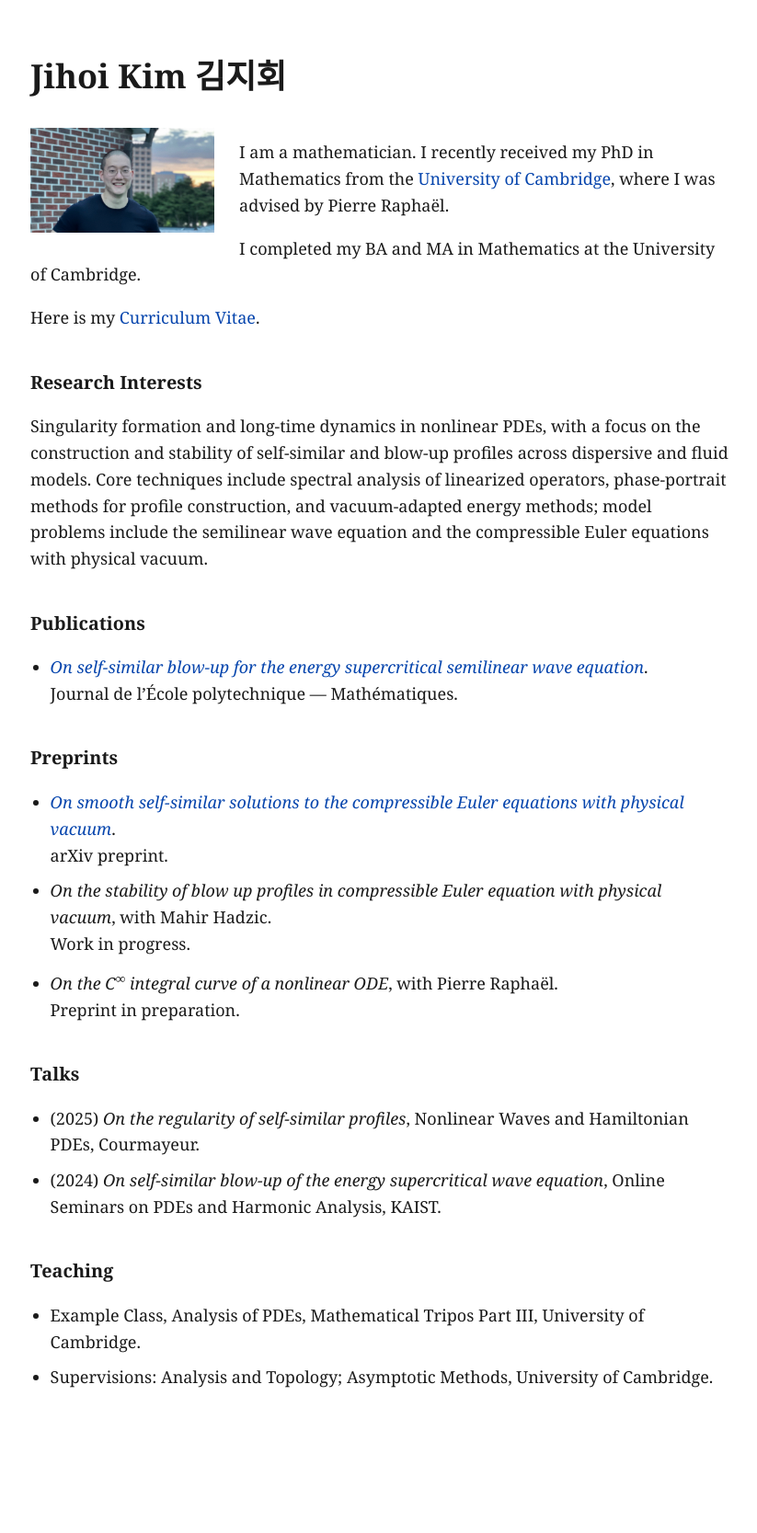
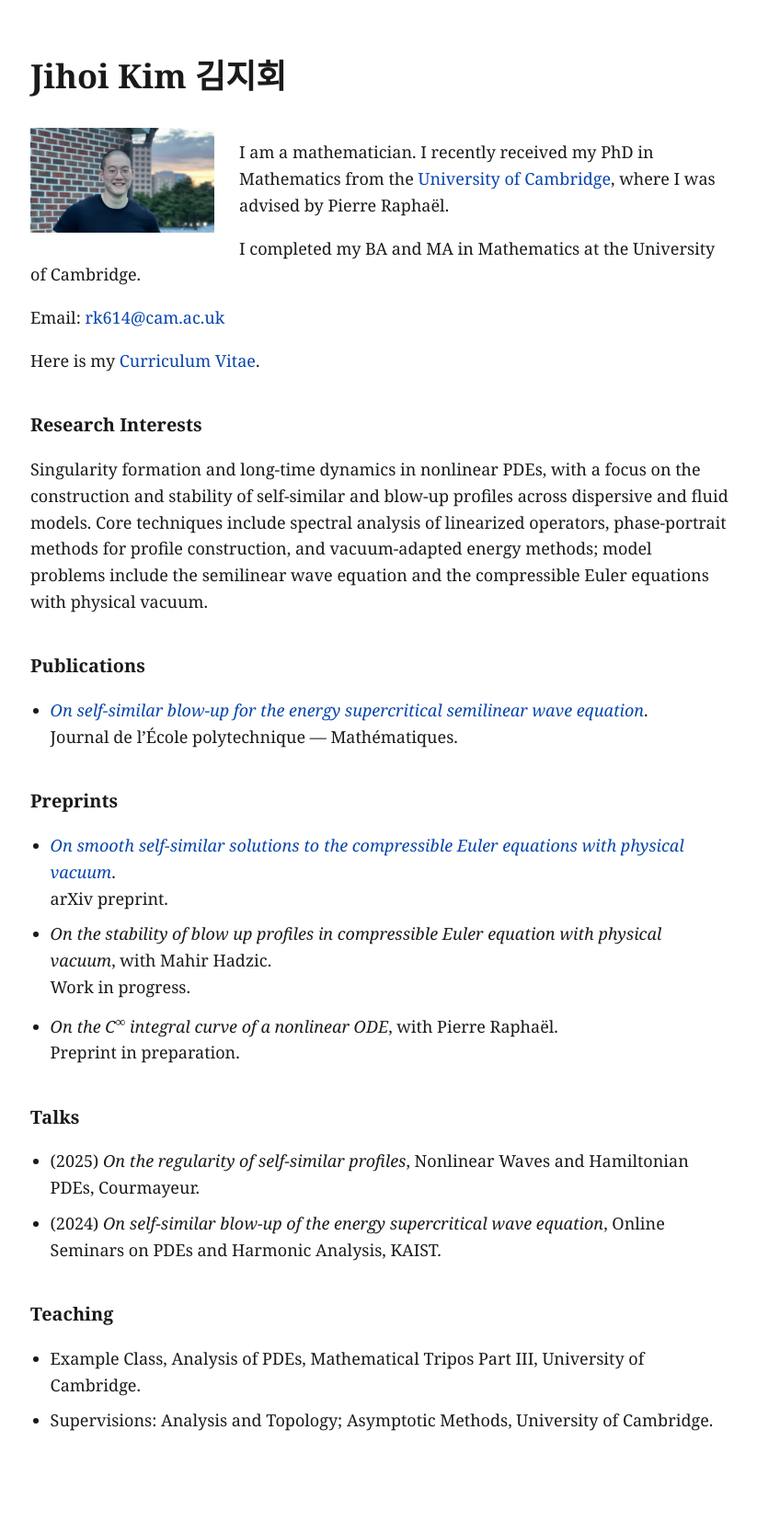
Before and after one commit to jihoikim-math/jihoikim-math.github.io, a Jekyll site: the page built from index.md, in a window 1280 px wide. Shown: the whole page at 92% size, without its empty margins (227-1050 px from the left). Built offline with Jekyll 4.4.1, drawn with Linux system fonts in a browser that asks for light colours; before the commit the page ends 1620 px from its top, so only the background shows below that; part of the change alters nothing that is shown.

Commit message:
Update index.md

```diff
--- a/index.md
+++ b/index.md
@@ -1,6 +1,6 @@
 ---
 layout: default
-title: Jihoi Kim
+title: Jihoi Kim 김지회
 ---
 
 # Jihoi Kim 김지회
@@ -12,6 +12,8 @@ title: Jihoi Kim
 I am a mathematician. I recently received my PhD in Mathematics from the [University of Cambridge](https://www.maths.cam.ac.uk), where I was advised by Pierre Raphaël.
 
 I completed my BA and MA in Mathematics at the University of Cambridge.
+
+Email: [rk614@cam.ac.uk](mailto:rk614@cam.ac.uk)
 
 Here is my [Curriculum Vitae](/assets/CV.pdf).
 
```
